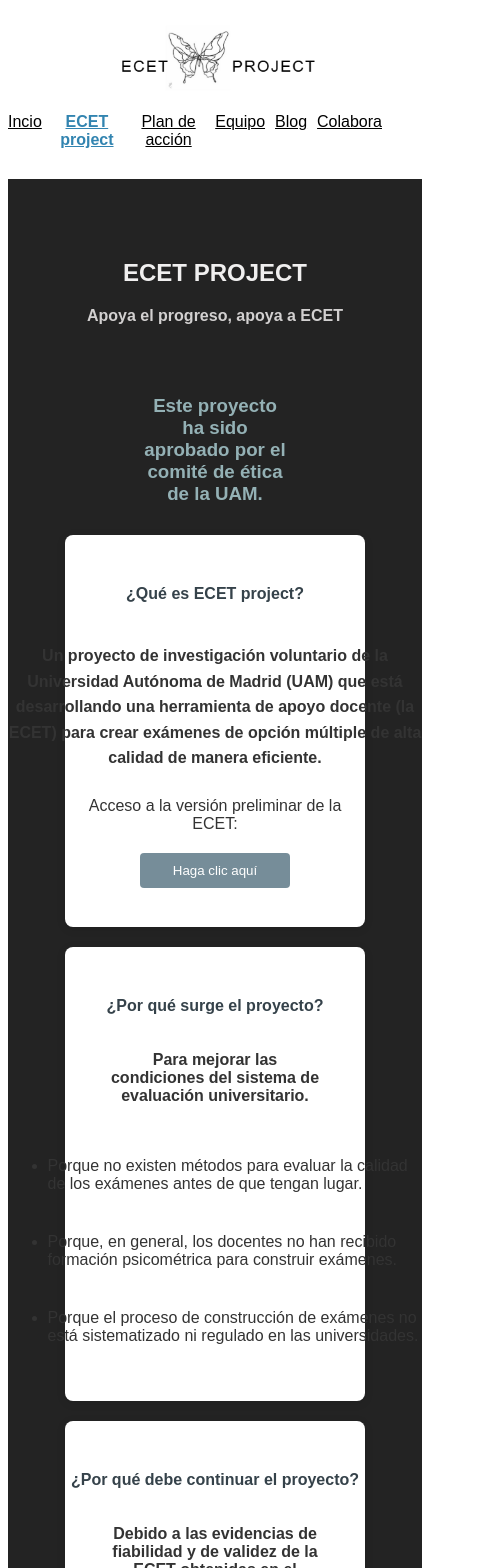
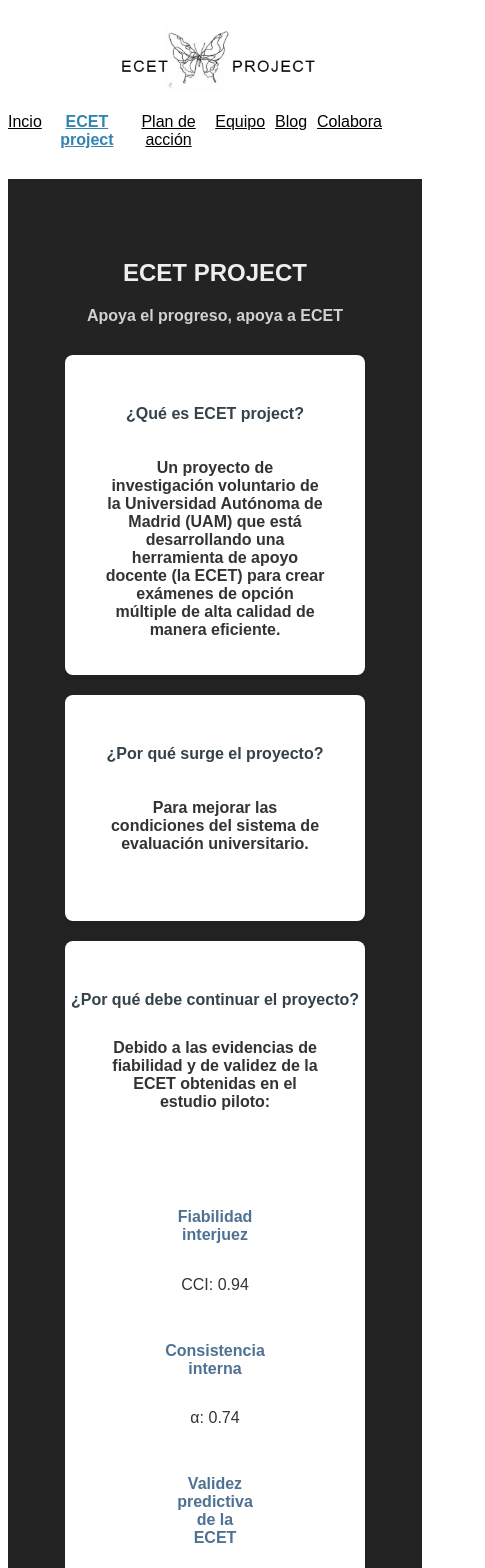
Before and after one commit to paula-munoz-teno/ECET, an Angular app: page /about in a window 390 px wide. Shown: the top 1568 px of the page, 485 px wide, since content can reach past the window. Built offline with nearby package versions, Linux system fonts and the light colour scheme.

Commit message:
subida cambios

```diff
--- a/src/app/components/header/header.component.css
+++ b/src/app/components/header/header.component.css
@@ -90,7 +90,8 @@
     .header {
         flex-direction: column; /* Cambia la dirección del flex a columna */
         height: auto; /* Permite que la altura se ajuste automáticamente */
-        padding: 10px 0; /* Agrega un poco de padding para separación */
+        padding: 10px 0;
+        /* Agrega un poco de padding para separación */
     }
 
     #logo {
--- a/src/app/pages/about/about.component.css
+++ b/src/app/pages/about/about.component.css
@@ -549,7 +549,7 @@
 }
 
 
-@media (max-width: 570px) {
+@media (max-width: 680px) {
     h1 {
         font-size: 1.5em; /* Ajusta el tamaño de fuente del título */
     }
@@ -574,3 +574,51 @@
         margin: 10px 0; /* Margen vertical entre botones */
     }
 }
+
+@media (max-width: 680px) {
+    /* Ocultar el mensaje del comité de ética */
+    .hijo h3 {
+        display: none; /* Oculta el mensaje del comité de ética */
+    }
+
+    /* Ajustar el ancho de las tarjetas */
+    .card {
+        width: 90%; /* Las tarjetas ocupan el 90% del ancho */
+        margin: 10px auto; /* Centra las tarjetas */
+    }
+
+    /* Asegurarse de que el contenido de "¿Qué es ECET project?" esté dentro de su recuadro */
+    #uam {
+        margin: 0; /* Elimina márgenes para evitar solapamientos */
+        padding: 10px; /* Agrega un poco de padding para separación */
+    }
+
+    /* Ocultar el acceso a la versión preliminar */
+    .button {
+        display: none; /* Oculta el botón de acceso a la versión preliminar */
+    }
+
+    li{
+        display:none;
+    }
+
+    /* Ajustar el texto de "¿Por qué surge el proyecto?" */
+    .card h2 {
+        text-align: center; /* Centra el texto del título */
+    }
+
+    /* Ajustar el texto de "¿Por qué debe continuar el proyecto?" */
+    .card:last-child p {
+        margin-top: 10px; /* Agrega margen superior para separación */
+    }
+
+    /* Asegurarse de que el contenido no se solape */
+    .evidence {
+        flex-direction: column; /* Cambia a columna para evitar solapamientos */
+        align-items: center; /* Centra los elementos */
+    }
+
+    .evidence2 {
+        margin: 10px 0; /* Agrega margen vertical entre evidencias */
+    }
+}
--- a/src/app/pages/about/about.component.html
+++ b/src/app/pages/about/about.component.html
@@ -10,7 +10,8 @@
                 <div class="card-container">
                     <div class="card">
                         <h2 class="H">¿Qué es ECET project?</h2>
-                        <p id="uam">Un proyecto de investigación voluntario de la Universidad Autónoma de Madrid (UAM) que está desarrollando una herramienta de apoyo docente (la ECET) para crear exámenes de opción múltiple de alta calidad de manera eficiente.</p>
+                        <p>Un proyecto de investigación voluntario de la Universidad Autónoma de Madrid (UAM) que está desarrollando una herramienta de apoyo docente (la ECET) para crear exámenes de opción múltiple de alta calidad de manera eficiente.</p>
+
                         <div class="button">
                             <label id="participation" for="email">Acceso a la versión preliminar de la ECET:</label>
                             <a href="https://scanned.page/p/67ee518252685" target="_blank">
--- a/src/app/pages/blog/blog.component.css
+++ b/src/app/pages/blog/blog.component.css
@@ -147,6 +147,7 @@
 
 
     .padre {
+       width: 100%;
         height: 100%; /* Permite que la altura se ajuste automáticamente */
         flex-direction: column; /* Cambia la dirección del flex a columna */
         margin-top: 10px; /* Ajusta el margen superior */
```
Also changed, not shown: src/app/components/footer/footer.component.css (+8 -0 lines).
